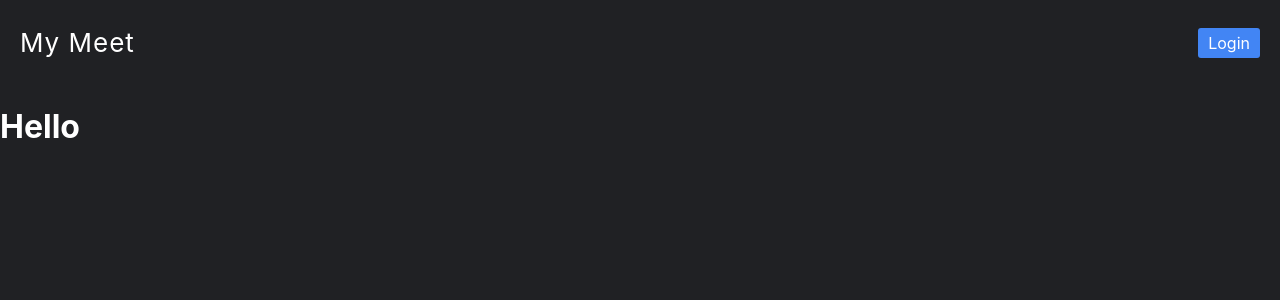
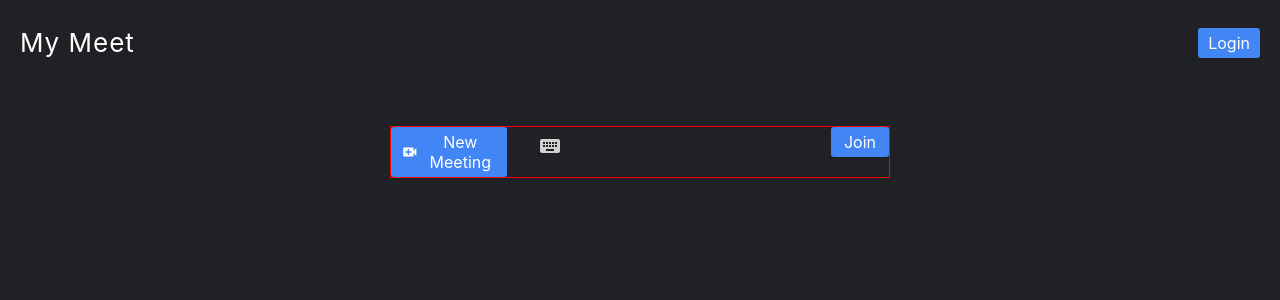
Before and after one commit to armandveloper/video-chat, a Next.js app: page / in a window 1280 px wide. Shown: the top 300 px of the page. Built offline with nearby package versions, Linux system fonts and the light colour scheme.

Commit message:
Update the home page

```diff
--- a/components/ui/Button.tsx
+++ b/components/ui/Button.tsx
@@ -10,6 +10,12 @@ const Button = styled.button`
 	font-size: 1.6rem;
 	padding: 0.5rem 1rem;
 	text-align: center;
+	display: inline-flex;
+	align-items: center;
+	justify-content: center;
+	> :first-child {
+		margin-right: 0.5rem;
+	}
 `;
 
 export default Button;
--- a/pages/index.tsx
+++ b/pages/index.tsx
@@ -1,6 +1,7 @@
 import styled from 'styled-components';
 import Layout from '@/components/layout/Layout';
 import Button from '@/components/ui/Button';
+import { MdKeyboard, MdVideoCall } from 'react-icons/md';
 
 const Header = styled.header`
 	padding: 1rem 2rem;
@@ -15,6 +16,44 @@ const Logo = styled.h1`
 	letter-spacing: 0.1rem;
 `;
 
+const Container = styled.main`
+	border: 1px solid red;
+	max-width: 50rem;
+	margin: 4rem auto 0;
+	display: grid;
+	grid-template-columns: 2fr 3fr 1fr;
+	gap: 2rem;
+	align-items: start;
+`;
+
+const InputWrapper = styled.div`
+	border: 1px solid transparent;
+	padding: 0.6rem 1rem;
+	transition: 0.15s ease;
+	display: flex;
+	align-items: center;
+	:focus-within {
+		outline: none;
+		border-color: var(--color-primary);
+	}
+	> * {
+		flex-shrink: 0;
+	}
+`;
+
+const Input = styled.input`
+	flex: 1;
+	background: none;
+	border: none;
+	color: inherit;
+	font-family: inherit;
+	padding: 0 1rem;
+	font-size: 1.4rem;
+	&:focus {
+		outline: none;
+	}
+`;
+
 function HomePage() {
 	return (
 		<Layout title="My Meet">
@@ -22,7 +61,17 @@ function HomePage() {
 				<Logo>My Meet</Logo>
 				<Button>Login</Button>
 			</Header>
-			<h1>Hello</h1>
+			<Container>
+				<Button>
+					<MdVideoCall size="24" color="currentColor" />
+					New Meeting
+				</Button>
+				<InputWrapper>
+					<MdKeyboard size="24" color="currentColor" opacity="0.79" />
+					<Input type="text" />
+				</InputWrapper>
+				<Button>Join</Button>
+			</Container>
 		</Layout>
 	);
 }
```
